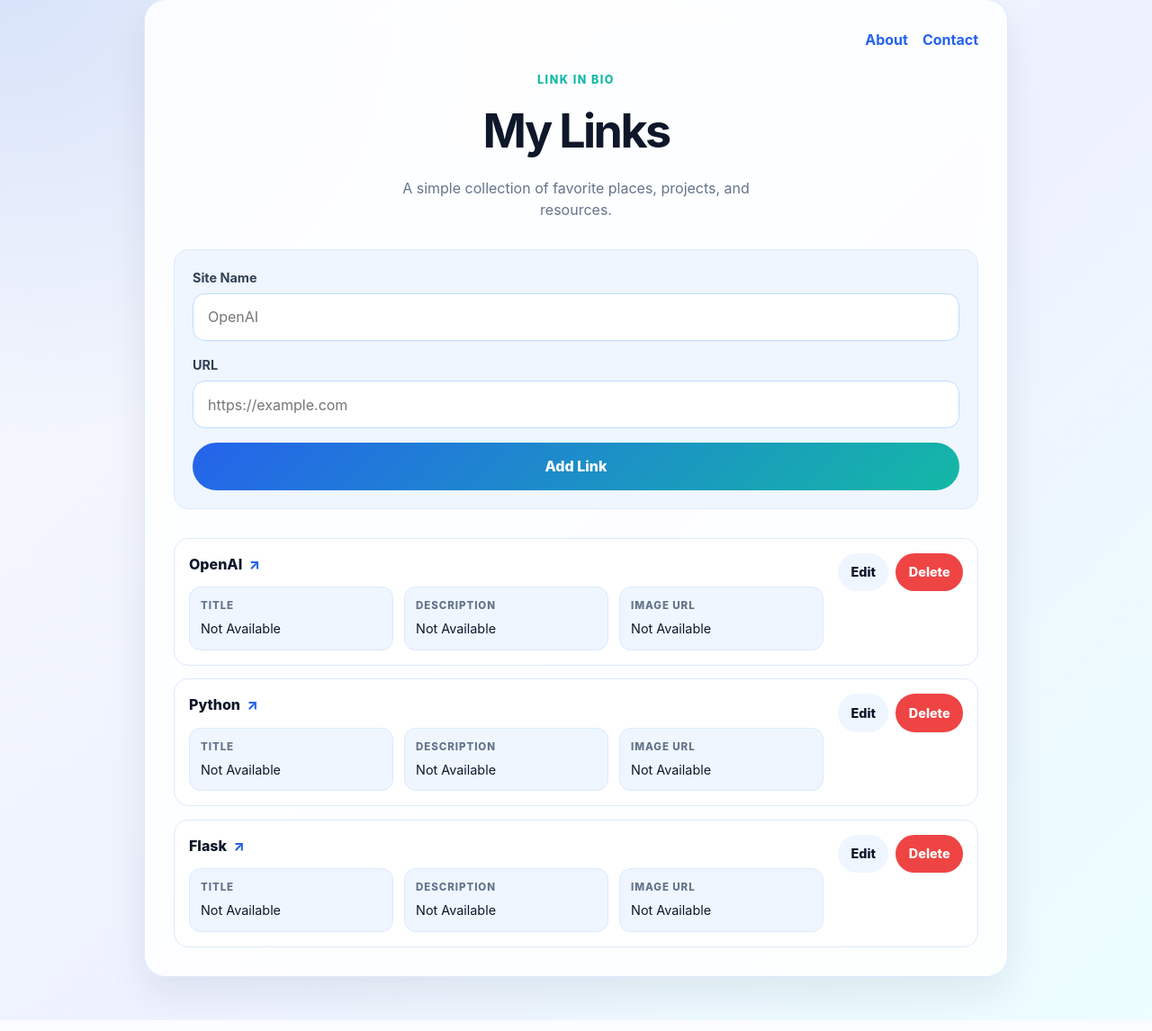
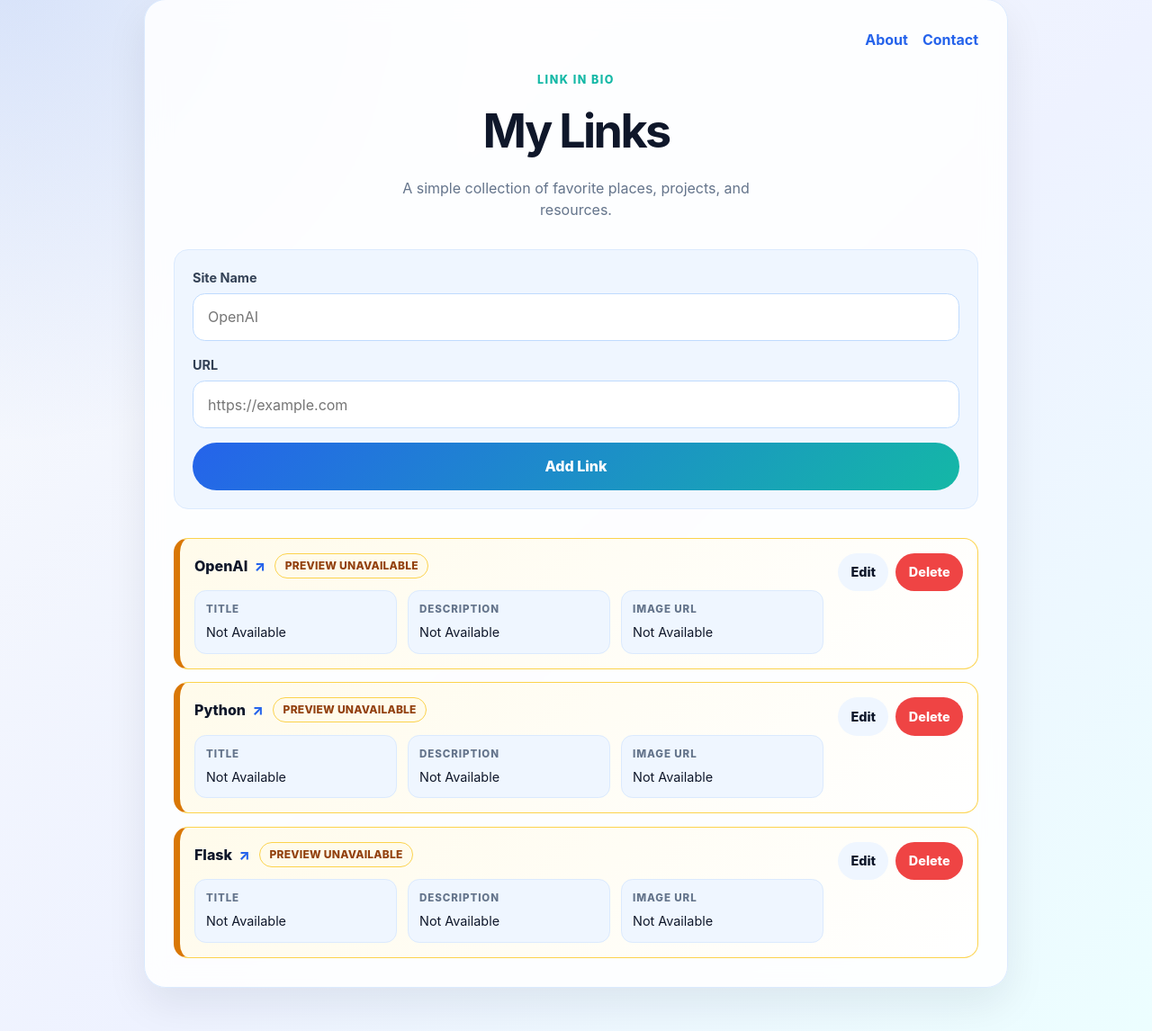
Before and after one commit to noobrs/my-link-bio, a Flask app: page / in a window 1280 px wide. Shown: the part 49-1195 px from the top of the page at 90% size. Run offline with Flask 3, Linux system fonts and the light colour scheme.

Commit message:
Add missing preview warning styles

```diff
--- a/app.py
+++ b/app.py
@@ -1,10 +1,12 @@
 import logging
+import os
 
-from flask import Flask, redirect, render_template, request, url_for
+from flask import Flask, flash, redirect, render_template, request, url_for
 
 logging.basicConfig(level=logging.INFO)
 
 app = Flask(__name__)
+app.config["SECRET_KEY"] = os.environ.get("SECRET_KEY", "dev-link-bio-secret")
 
 NOT_AVAILABLE = "Not Available"
 OG_FIELDS = {
@@ -49,6 +51,10 @@ def fetch_open_graph_metadata(url):
     return metadata
 
 
+def is_metadata_missing(metadata):
+    return all(metadata.get(field) == NOT_AVAILABLE for field in OG_FIELDS)
+
+
 def build_link(site_name, url, metadata=None):
     metadata = metadata or {field: NOT_AVAILABLE for field in OG_FIELDS}
     return {"site_name": site_name, "url": url, **metadata}
@@ -73,8 +79,9 @@ def add_link():
 
     if site_name and url:
         metadata = fetch_open_graph_metadata(url)
-        if all(value == NOT_AVAILABLE for value in metadata.values()):
+        if is_metadata_missing(metadata):
             logging.warning("Metadata could not be retrieved for %s", url)
+            flash("We saved your link but could not retrieve a preview for that URL.", "warning")
 
         links.append(build_link(site_name, url, metadata))
         logging.info("Added new link for %s: %s", site_name, url)
--- a/static/style.css
+++ b/static/style.css
@@ -10,6 +10,9 @@
   --primary: #2563eb;
   --primary-dark: #1d4ed8;
   --accent: #14b8a6;
+  --warning: #d97706;
+  --warning-soft: #fffbeb;
+  --warning-border: #fcd34d;
   --shadow: 0 18px 45px rgba(15, 23, 42, 0.08);
 }
 
@@ -142,6 +145,25 @@ button:hover {
   transform: translateY(-1px);
 }
 
+.flash-messages {
+  display: grid;
+  gap: 0.75rem;
+  margin-bottom: 1rem;
+}
+
+.flash-message {
+  margin: 0;
+  padding: 0.85rem 1rem;
+  border-radius: 0.85rem;
+  font-weight: 700;
+}
+
+.flash-message--warning {
+  background: var(--warning-soft);
+  border: 1px solid var(--warning-border);
+  color: #92400e;
+}
+
 .link-list {
   display: grid;
   gap: 0.9rem;
@@ -160,6 +182,16 @@ button:hover {
   border: 1px solid var(--border);
   border-radius: 1rem;
   transition: border-color 160ms ease, box-shadow 160ms ease, transform 160ms ease;
+}
+
+.link-card--missing-preview {
+  background: linear-gradient(135deg, var(--warning-soft), var(--surface));
+  border-color: var(--warning-border);
+  border-left: 0.45rem solid var(--warning);
+}
+
+.link-card--full-preview {
+  border-color: var(--border-strong);
 }
 
 .link-main {
@@ -184,6 +216,27 @@ button:hover {
 .link-name::after {
   content: "↗";
   color: var(--primary);
+}
+
+.missing-preview-header {
+  display: flex;
+  flex-wrap: wrap;
+  gap: 0.65rem;
+  align-items: center;
+}
+
+.missing-preview-badge {
+  display: inline-flex;
+  align-items: center;
+  border: 1px solid var(--warning-border);
+  border-radius: 999px;
+  padding: 0.25rem 0.65rem;
+  background: var(--warning-soft);
+  color: #92400e;
+  font-size: 0.75rem;
+  font-weight: 800;
+  letter-spacing: 0.02em;
+  text-transform: uppercase;
 }
 
 .rich-link-card {
--- a/templates/index.html
+++ b/templates/index.html
@@ -20,6 +20,16 @@
           <p class="subtitle">A simple collection of favorite places, projects, and resources.</p>
         </header>
 
+        {% with messages = get_flashed_messages(with_categories=true) %}
+        {% if messages %}
+        <div class="flash-messages" role="status" aria-live="polite">
+          {% for category, message in messages %}
+          <p class="flash-message flash-message--{{ category }}">{{ message }}</p>
+          {% endfor %}
+        </div>
+        {% endif %}
+        {% endwith %}
+
         <form class="link-form" action="/add" method="post">
           <div class="form-field">
             <label for="site_name">Site Name</label>
@@ -40,7 +50,7 @@
           {% set has_description = link.description and link.description != 'Not Available' %}
           {% set has_image = link.image_url and link.image_url != 'Not Available' %}
           {% set has_rich_details = has_title or has_description or has_image %}
-          <li class="link-card">
+          <li class="link-card {{ 'link-card--full-preview' if has_rich_details else 'link-card--missing-preview' }}">
             <div class="link-main">
               {% if has_rich_details %}
               <article class="rich-link-card" aria-label="Details for {{ link.site_name }}">
@@ -56,7 +66,10 @@
                 </div>
               </article>
               {% else %}
-              <a class="link-name" href="{{ link.url }}">{{ link.site_name }}</a>
+              <div class="missing-preview-header">
+                <a class="link-name" href="{{ link.url }}">{{ link.site_name }}</a>
+                <span class="missing-preview-badge">Preview unavailable</span>
+              </div>
               <div class="metadata-grid" aria-label="Open Graph details for {{ link.site_name }}">
                 <div class="metadata-column">
                   <span class="metadata-label">Title</span>
```
Also changed, not shown: README.md.
